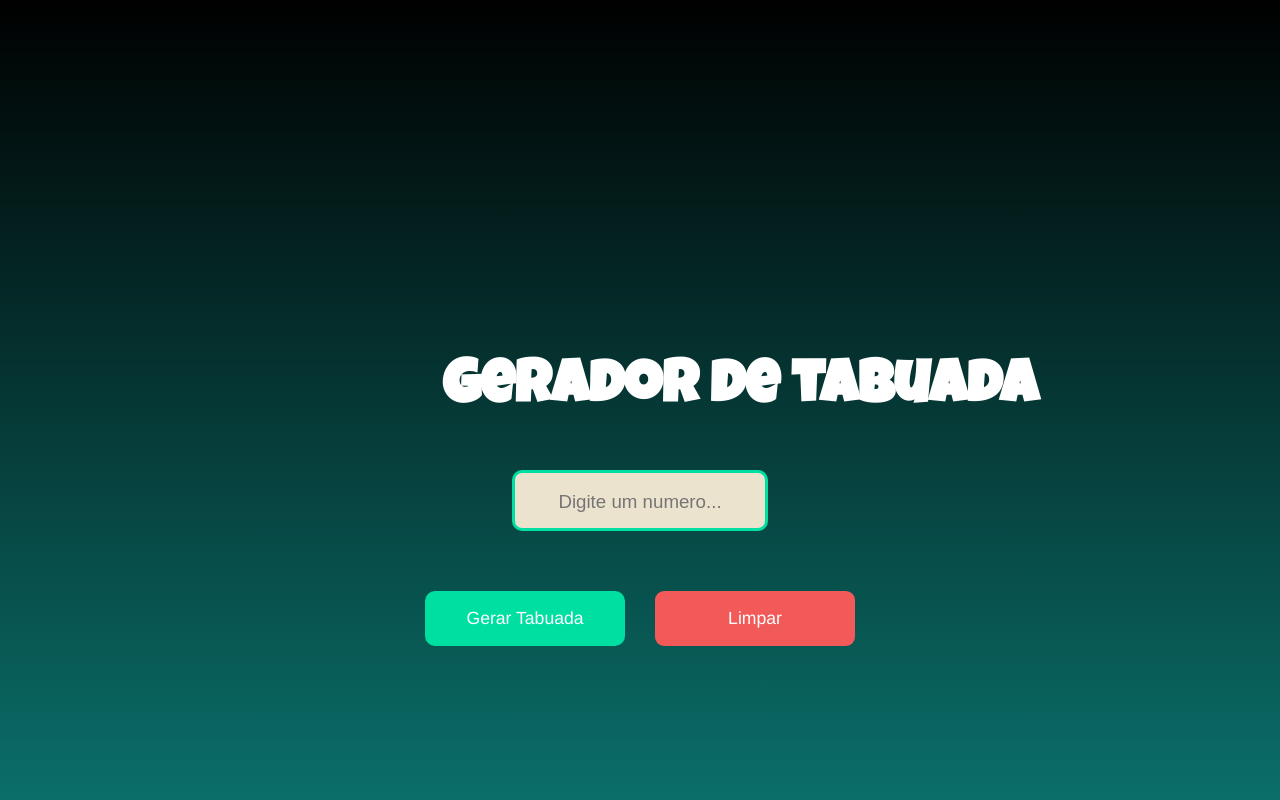
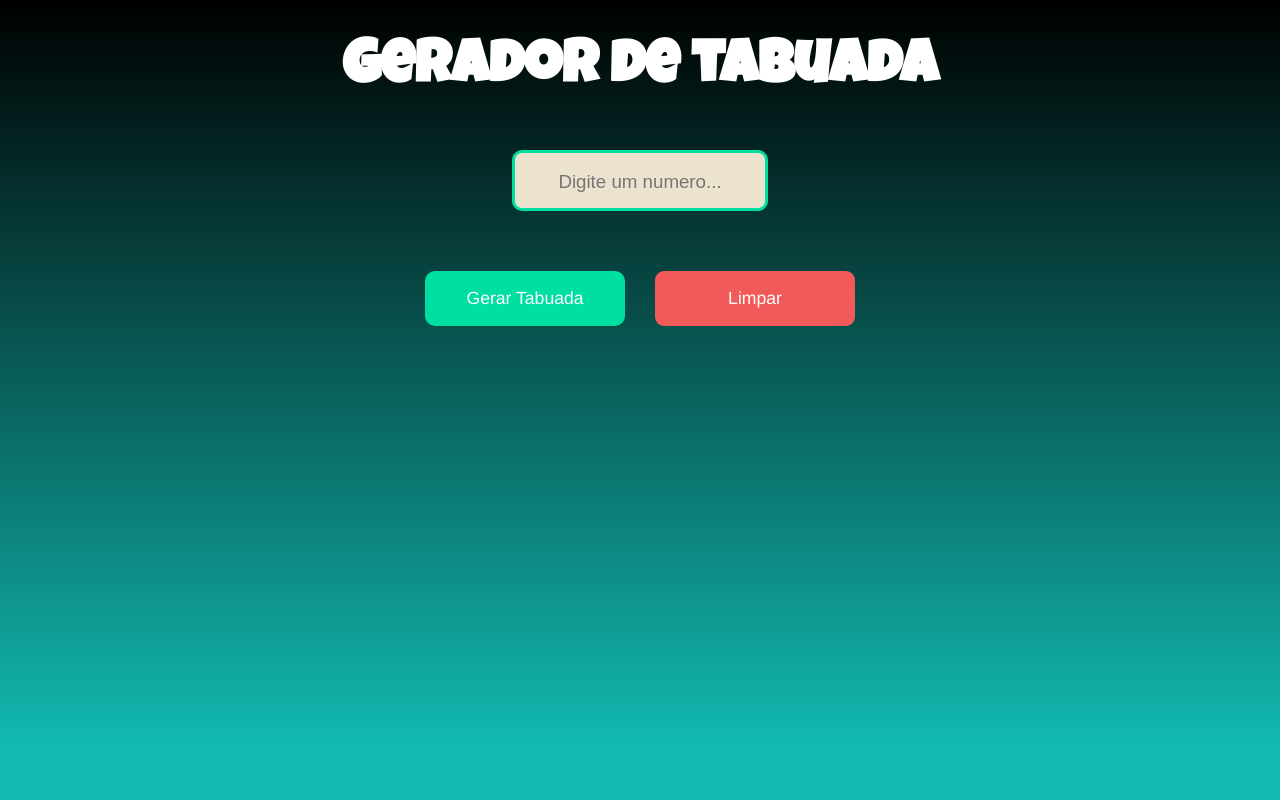
Before and after one commit to Phenrique96/gerador-tabuadas, a plain HTML site: page index.html in a window 1280 px wide. Shown: the top 800 px of the page. Drawn offline with Linux system fonts and the light colour scheme; a web font is replaced by a local one.

Commit message:
Update style.css

```diff
--- a/style.css
+++ b/style.css
@@ -9,10 +9,8 @@
 }
 
 body {
-    overflow: auto;
-    padding: 40vh;
     height: 100vh;
-    background: linear-gradient(0deg, rgba(18,187,178,1) 6%, rgba(0,0,0,1) 100%);
+    background: linear-gradient(0deg, rgba(18,187,178,1) 6%, rgba(0,0,0,1) 100%) fixed;
     cursor: pointer;
 
 }
```
